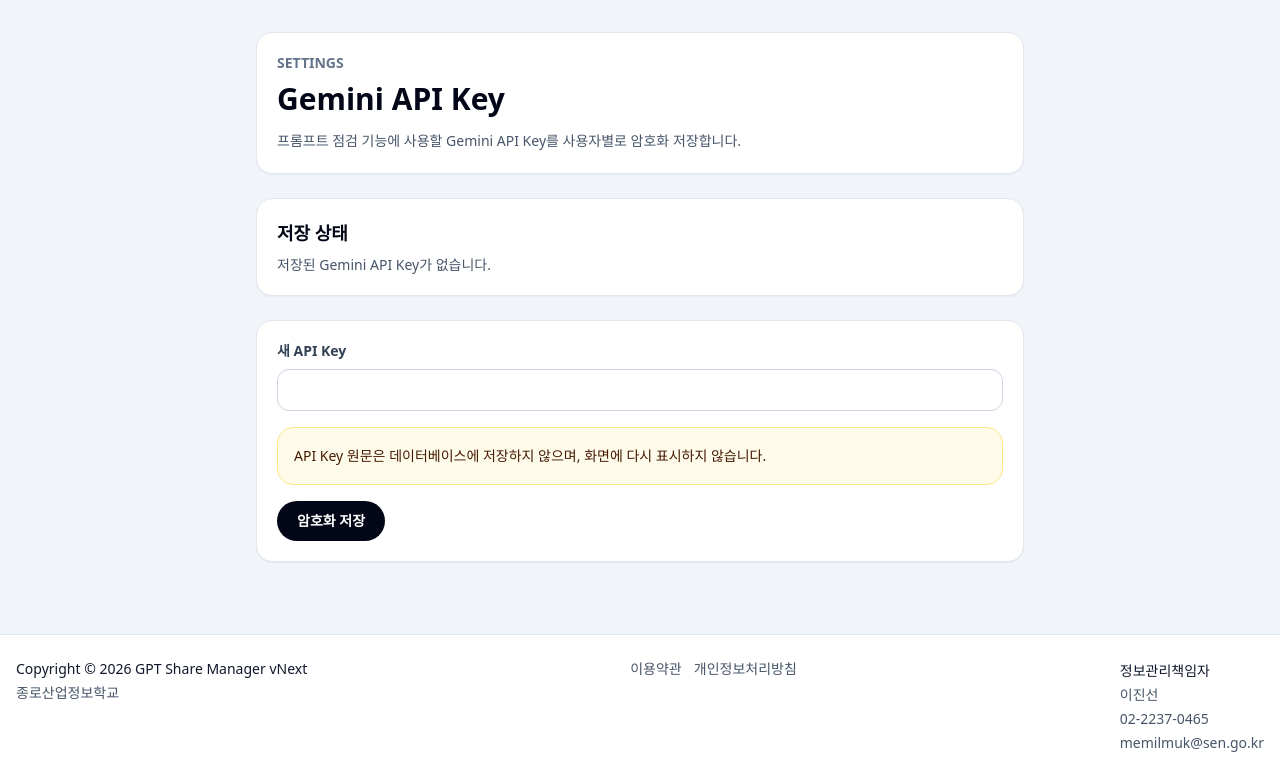
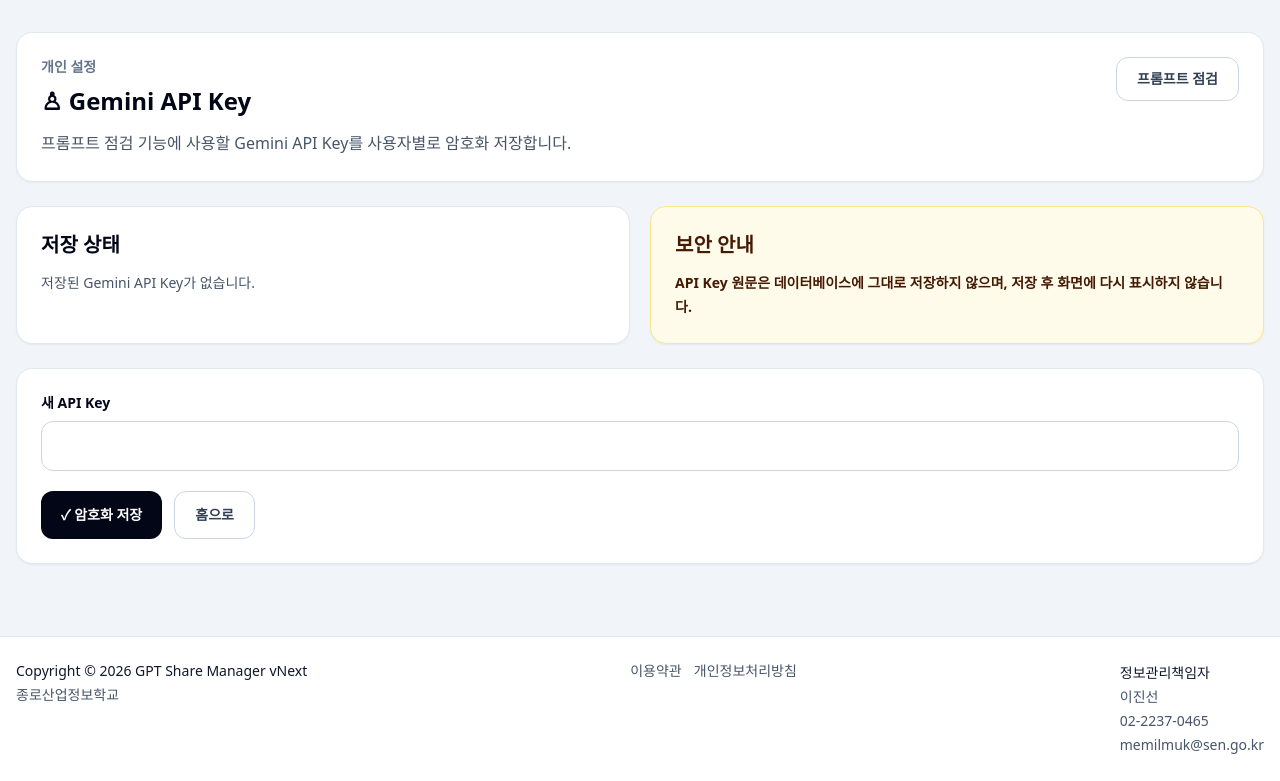
Before and after one commit to memilmuk82/gpt-manager, a Flask app: page /settings/api-key in a window 1280 px wide. Shown: the part 153-934 px from the top of the page. Before the commit the page ends 905 px from the top, so only its background shows below. Run offline with Flask 3, Linux system fonts and the light colour scheme; a user stored in the database is signed in; some libraries are stand-ins or nearby versions.

Commit message:
feat: polish personal api key settings

```diff
--- a/app/templates/base.html
+++ b/app/templates/base.html
@@ -28,7 +28,11 @@
           </a>
           <div class="flex flex-wrap items-center gap-2 text-sm">
             {% if current_user.is_authenticated %}
-              <span class="inline-flex h-10 items-center gap-2 rounded-full bg-slate-100 px-4 font-semibold text-slate-600">♙ {{ current_user.name if current_user.is_approved else '미등록 사용자' }} / {% if current_user.can_access_admin %}시스템{% else %}사용자{% endif %}</span>
+              {% if current_user.is_approved %}
+                <a class="inline-flex h-10 items-center gap-2 rounded-full bg-slate-100 px-4 font-semibold text-slate-600 transition hover:bg-slate-200 hover:text-slate-950" href="{{ url_for('settings.api_key') }}" title="Gemini API Key 등록">♙ {{ current_user.name }} / {% if current_user.can_access_admin %}시스템{% else %}사용자{% endif %}</a>
+              {% else %}
+                <span class="inline-flex h-10 items-center gap-2 rounded-full bg-slate-100 px-4 font-semibold text-slate-600">♙ 미등록 사용자 / 사용자</span>
+              {% endif %}
               <form method="post" action="{{ url_for('auth.logout') }}">
                 <button class="inline-flex h-10 items-center gap-2 rounded-xl border border-slate-300 bg-white px-4 text-sm font-bold text-slate-700 hover:bg-slate-50" type="submit">▣ 사용 종료</button>
               </form>
--- a/app/templates/settings/api_key.html
+++ b/app/templates/settings/api_key.html
@@ -2,40 +2,51 @@
 
 {% from "settings/macros.html" import masked_api_key %}
 
-{% block title %}Gemini API Key - {{ config.get("APP_TITLE", "ChatGPT Pro 5X 공동 사용 지원 시스템") }}{% endblock %}
+{% block title %}Gemini API Key - {{ setting_value('app_title', config.get('APP_TITLE', 'ChatGPT Pro 5X 공동 사용 지원 시스템')) }}{% endblock %}
 
 {% block content %}
-  <section class="mx-auto max-w-3xl space-y-6">
-    <div class="rounded-2xl border border-slate-200 bg-white p-5 shadow-sm">
-      <p class="text-sm font-semibold text-slate-500">SETTINGS</p>
-      <h1 class="mt-2 text-3xl font-extrabold text-slate-950">Gemini API Key</h1>
-      <p class="mt-3 max-w-2xl text-sm leading-6 text-slate-600">프롬프트 점검 기능에 사용할 Gemini API Key를 사용자별로 암호화 저장합니다.</p>
+  <section class="space-y-6">
+    <div class="rounded-2xl border border-slate-200 bg-white p-6 shadow-sm">
+      <div class="flex flex-col gap-4 sm:flex-row sm:items-start sm:justify-between">
+        <div>
+          <p class="text-sm font-bold text-slate-500">개인 설정</p>
+          <h1 class="mt-2 flex items-center gap-2 text-2xl font-extrabold text-slate-950">♙ Gemini API Key</h1>
+          <p class="mt-3 text-base leading-7 text-slate-600">프롬프트 점검 기능에 사용할 Gemini API Key를 사용자별로 암호화 저장합니다.</p>
+        </div>
+        <a class="inline-flex h-11 items-center rounded-xl border border-slate-300 bg-white px-5 text-sm font-extrabold text-slate-700 hover:bg-slate-50" href="{{ url_for('prompts.index') }}">프롬프트 점검</a>
+      </div>
     </div>
 
-    <div class="rounded-2xl border border-slate-200 bg-white p-5 shadow-sm">
-      <h2 class="text-lg font-bold text-slate-950">저장 상태</h2>
-      <p class="mt-2 text-sm text-slate-600">{{ masked_api_key(user_api_key) }}</p>
+    <div class="grid gap-5 lg:grid-cols-2">
+      <section class="rounded-2xl border border-slate-200 bg-white p-6 shadow-sm">
+        <h2 class="text-xl font-extrabold text-slate-950">저장 상태</h2>
+        <p class="mt-3 text-sm leading-6 text-slate-600">{{ masked_api_key(user_api_key) }}</p>
         {% if user_api_key %}
-        <div class="mt-4 flex flex-wrap gap-2">
+          <div class="mt-5 flex flex-wrap gap-3">
             <form method="post" action="{{ url_for('settings.test_api_key') }}">
-            <button class="rounded-full border border-slate-300 bg-white px-4 py-2 text-sm font-semibold text-slate-700 hover:bg-slate-50" type="submit">복호화 확인</button>
+              <button class="inline-flex h-11 items-center rounded-xl border border-slate-300 bg-white px-5 text-sm font-extrabold text-slate-700 hover:bg-slate-50" type="submit">✓ 복호화 확인</button>
             </form>
             <form method="post" action="{{ url_for('settings.delete_api_key') }}">
-            <button class="rounded-full border border-red-200 bg-white px-4 py-2 text-sm font-semibold text-red-700 hover:bg-red-50" type="submit">삭제</button>
+              <button class="inline-flex h-11 items-center rounded-xl border border-red-200 bg-white px-5 text-sm font-extrabold text-red-700 hover:bg-red-50" type="submit">× 삭제</button>
             </form>
           </div>
         {% endif %}
+      </section>
+
+      <section class="rounded-2xl border border-amber-200 bg-amber-50 p-6 text-amber-950 shadow-sm">
+        <h2 class="text-xl font-extrabold">보안 안내</h2>
+        <p class="mt-3 text-sm font-semibold leading-6">API Key 원문은 데이터베이스에 그대로 저장하지 않으며, 저장 후 화면에 다시 표시하지 않습니다.</p>
+      </section>
     </div>
 
-    <form class="space-y-4 rounded-2xl border border-slate-200 bg-white p-5 shadow-sm" method="post" action="{{ url_for('settings.save_api_key') }}">
-      <div>
-        <label class="block text-sm font-semibold text-slate-700" for="api_key">새 API Key</label>
-        <input class="mt-2 w-full rounded-xl border border-slate-300 px-3 py-2.5 text-sm focus:border-slate-950 focus:outline-none focus:ring-1 focus:ring-slate-950" id="api_key" name="api_key" type="password" autocomplete="off" required>
+    <form class="space-y-5 rounded-2xl border border-slate-200 bg-white p-6 shadow-sm" method="post" action="{{ url_for('settings.save_api_key') }}">
+      <label class="block text-sm font-extrabold text-slate-950" for="api_key">새 API Key
+        <input class="mt-2 w-full rounded-xl border border-slate-300 px-4 py-3 text-base focus:border-slate-950 focus:outline-none focus:ring-1 focus:ring-slate-950" id="api_key" name="api_key" type="password" autocomplete="off" required>
+      </label>
+      <div class="flex flex-wrap gap-3">
+        <button class="inline-flex h-12 items-center rounded-xl bg-slate-950 px-5 text-sm font-extrabold text-white hover:bg-slate-800" type="submit">✓ 암호화 저장</button>
+        <a class="inline-flex h-12 items-center rounded-xl border border-slate-300 bg-white px-5 text-sm font-extrabold text-slate-700 hover:bg-slate-50" href="{{ url_for('main.dashboard') }}">홈으로</a>
       </div>
-      <div class="rounded-2xl border border-amber-200 bg-amber-50 p-4 text-sm leading-6 text-amber-950">
-        API Key 원문은 데이터베이스에 저장하지 않으며, 화면에 다시 표시하지 않습니다.
-      </div>
-      <button class="rounded-full bg-slate-950 px-5 py-2.5 text-sm font-semibold text-white hover:bg-slate-800" type="submit">암호화 저장</button>
     </form>
   </section>
 {% endblock %}
```
Also changed, not shown: PROJECT_STATUS.md (+4 -4 lines), docs/development/2026-07-03_ADMIN_RESERVATION_UI_UPDATE.md (+3 -1 lines), docs/development/DEVELOPMENT_LOG.md (+26 -2 lines), docs/development/RELEASE_CHECKLIST.md (+2 -1 lines), docs/development/TEST_REPORT.md (+35 -2 lines), tests/test_api_keys.py (+20 -0 lines), README.md. Lines whose indentation alone changed are shown as unchanged.
